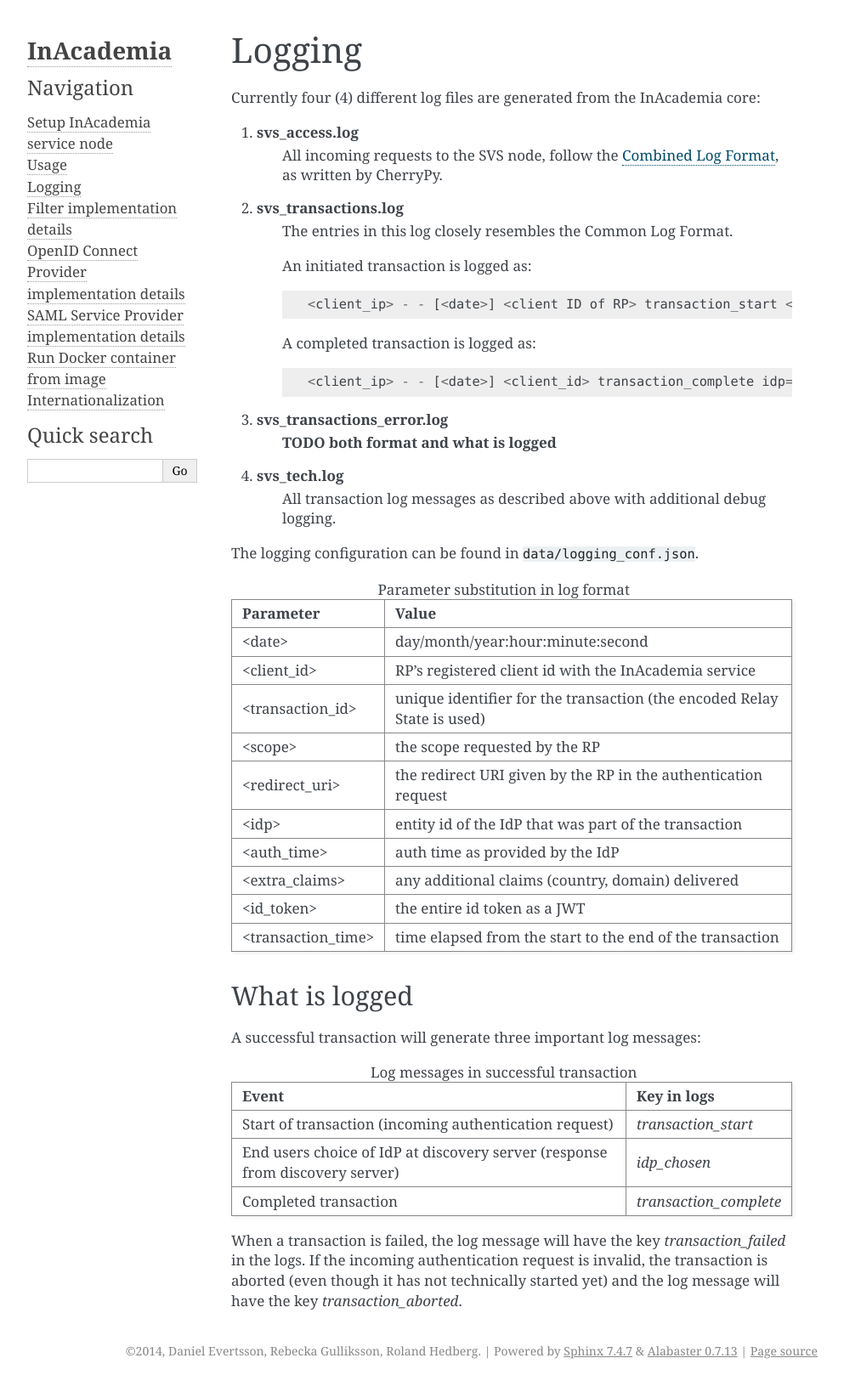
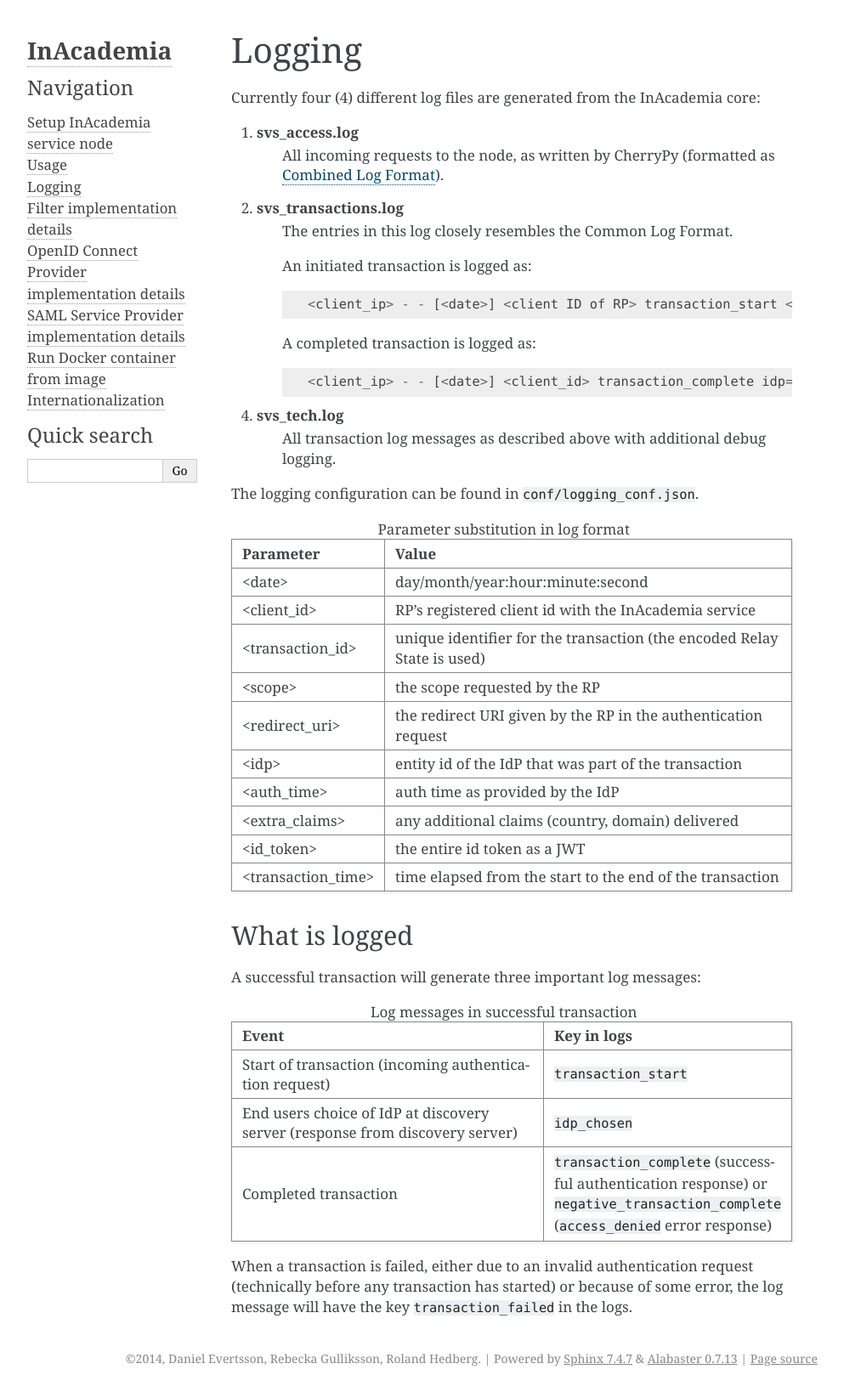
Before and after one commit to saxtouri/svs, a Sphinx documentation site: the page built from doc/system/logging.rst, in a window 1280 px wide. Shown: the whole page at 85% size, without its empty margins (148-1141 px from the left). Built offline with Sphinx 7.4.7, drawn with Linux system fonts in a browser that asks for light colours.

Commit message:
Updated logging documentation.

```diff
--- a/doc/system/logging.rst
+++ b/doc/system/logging.rst
@@ -4,8 +4,8 @@
 Currently four (4) different log files are generated from the InAcademia core:
 
 1. **svs_access.log**
-    All incoming requests to the SVS node, follow the `Combined Log Format <http://httpd.apache.org/docs/2.0/logs.html#combined>`_,
-    as written by CherryPy.
+    All incoming requests to the node, as written by CherryPy (formatted as
+    `Combined Log Format <http://httpd.apache.org/docs/2.0/logs.html#combined>`_).
 
 2. **svs_transactions.log**
     The entries in this log closely resembles the Common Log Format.
@@ -18,14 +18,11 @@
 
         <client_ip> - - [<date>] <client_id> transaction_complete idp=<idp> auth_time=<auth_time> extra_claims=<extra_claims> id_token=<id_token> elapsed_transaction_time=<transaction_time> <transaction_id>
 
-3. **svs_transactions_error.log**
-    **TODO both format and what is logged**
-
 4. **svs_tech.log**
     All transaction log messages as described above with additional debug logging.
 
 
-The logging configuration can be found in ``data/logging_conf.json``.
+The logging configuration can be found in ``conf/logging_conf.json``.
 
 
 .. list-table:: Parameter substitution in log format
@@ -79,15 +76,14 @@
       - Key in logs
 
     * - Start of transaction (incoming authentication request)
-      - `transaction_start`
+      - ``transaction_start``
 
     * - End users choice of IdP at discovery server (response from discovery server)
-      - `idp_chosen`
+      - ``idp_chosen``
 
     * - Completed transaction
-      - `transaction_complete`
+      - ``transaction_complete`` (successful authentication response) or ``negative_transaction_complete``
+        (``access_denied`` error response)
 
-When a transaction is failed, the log message will have the key `transaction_failed` in the logs.
-If the incoming authentication request is invalid, the transaction is aborted (even though it has not technically
-started yet) and the log message will have the key
-`transaction_aborted`.
+When a transaction is failed, either due to an invalid authentication request (technically before any transaction has
+started) or because of some error, the log message will have the key ``transaction_failed`` in the logs.
```
